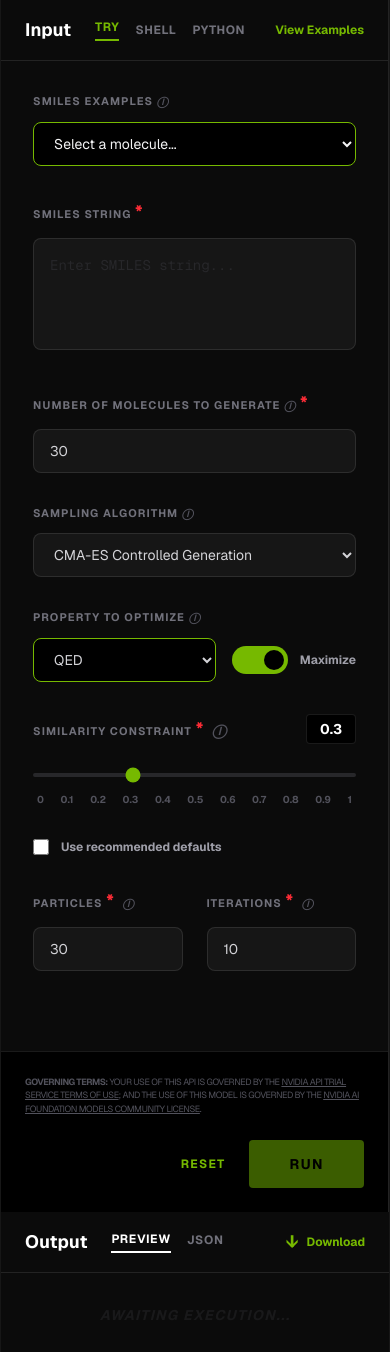
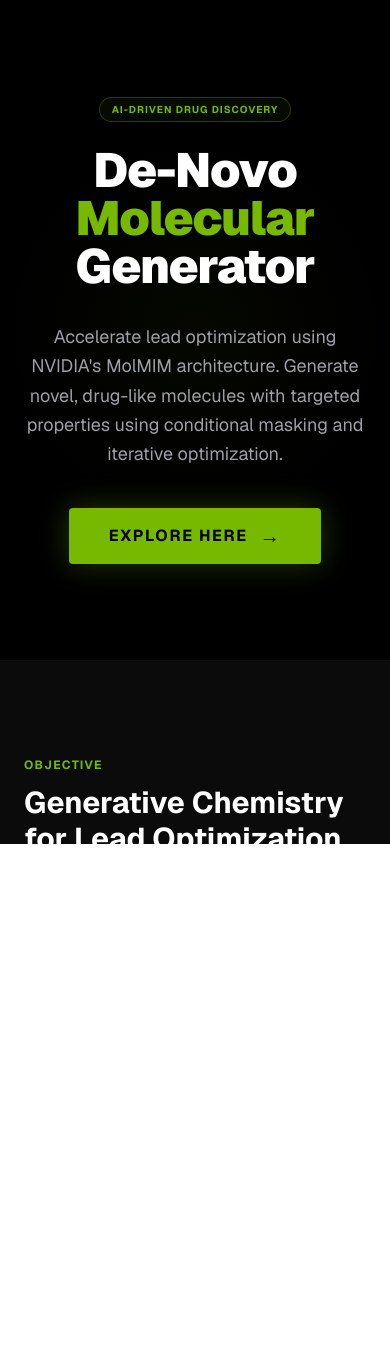
Before and after one commit to ArsalanManak/DeNovoDrugDesign-frontend, a Next.js app: page / in a window 390 px wide. Shown: the top 1352 px of the page. After the commit the page ends 844 px from the top, so only its background shows below. Built offline with nearby package versions, Linux system fonts and the light colour scheme.

Commit message:
home page added

```diff
--- a/app/page.tsx
+++ b/app/page.tsx
@@ -11,9 +11,16 @@ type GenerateResponse = {
   error?: string;
 };
 
+// Helper to get a professional molecule visualization URL
+const getMoleculeSvg = (smiles: string) => {
+  // Using a reliable SMILES to SVG service (like NIH Cactus or similar)
+  // or a placeholder that at least varies by the SMILES string
+  return `https://cactus.nci.nih.gov/chemical/structure/${encodeURIComponent(smiles)}/image?format=svg&width=300&height=200&linewidth=1.5&symbolsize=12&bgcolor=transparent&antialiasing=1`;
+};
+
 export default function Home() {
   const [smiles, setSmiles] = useState("");
-  const [numMolecules, setNumMolecules] = useState(30);
+  const [numMolecules, setNumMolecules] = useState(10);
   const [algorithm, setAlgorithm] = useState("CMA-ES");
   const [propertyName, setPropertyName] = useState("QED");
   const [maximize, setMaximize] = useState(true);
@@ -44,6 +51,17 @@ export default function Home() {
   ];
 
   const [outputTab, setOutputTab] = useState<"preview" | "json">("preview");
+
+  const downloadResults = () => {
+    if (!results) return;
+    const dataStr = JSON.stringify(results, null, 2);
+    const dataUri = 'data:application/json;charset=utf-8,'+ encodeURIComponent(dataStr);
+    const exportFileDefaultName = 'molmim_results.json';
+    const linkElement = document.createElement('a');
+    linkElement.setAttribute('href', dataUri);
+    linkElement.setAttribute('download', exportFileDefaultName);
+    linkElement.click();
+  };
 
   async function generate() {
     setLoading(true);
@@ -77,38 +95,117 @@ export default function Home() {
     }
   }
 
+  const [showLanding, setShowLanding] = useState(true);
+
+  if (showLanding) {
     return (
-    <div className="min-h-screen bg-[#0b0b0b] font-sans text-zinc-300 selection:bg-[#76b900]/30">
-      <div className="mx-auto max-w-[1400px] min-h-screen flex flex-col md:flex-row border-x border-white/5">
+      <div className="h-screen bg-[#0b0b0b] font-sans text-zinc-300 overflow-y-auto selection:bg-[#76b900]/30 custom-scrollbar">
+        {/* Hero Section */}
+        <div className="relative border-b border-white/5 bg-black py-24 overflow-hidden">
+          <div className="absolute inset-0 opacity-20 pointer-events-none">
+            <div className="absolute top-0 left-0 w-full h-full bg-[radial-gradient(circle_at_50%_50%,#76b90033_0%,transparent_50%)]" />
+          </div>
+
+          <div className="relative mx-auto max-w-4xl px-6 text-center">
+            <div className="inline-block px-3 py-1 rounded-full border border-[#76b900]/30 bg-[#76b900]/5 text-[#76b900] text-[10px] font-bold uppercase tracking-widest mb-6">
+              AI-Driven Drug Discovery
+            </div>
+            <h1 className="text-5xl md:text-6xl font-black text-white tracking-tight mb-8">
+              De-Novo <span className="text-[#76b900]">Molecular</span> Generator
+            </h1>
+            <p className="text-lg text-zinc-400 max-w-2xl mx-auto mb-10 leading-relaxed">
+              Accelerate lead optimization using NVIDIA's MolMIM architecture. Generate novel, drug-like molecules with targeted properties using conditional masking and iterative optimization.
+            </p>
+            <div className="flex justify-center gap-4">
+              <button
+                onClick={() => setShowLanding(false)}
+                className="h-14 px-10 rounded bg-[#76b900] font-bold text-black hover:bg-[#86d400] transition-all active:scale-95 uppercase tracking-widest flex items-center gap-3 shadow-[0_0_30px_rgba(118,185,0,0.3)]"
+              >
+                Explore Here <span className="text-xl">→</span>
+              </button>
+            </div>
+          </div>
+        </div>
+
+        {/* Technical Overview Section */}
+        <div className="mx-auto max-w-5xl px-6 py-24">
+          <div className="grid md:grid-cols-2 gap-16 items-start">
+            <div className="space-y-8">
+              <section>
+                <h3 className="text-[#76b900] text-xs font-bold uppercase tracking-widest mb-3">Objective</h3>
+                <h2 className="text-3xl font-bold text-white mb-4">Generative Chemistry for Lead Optimization</h2>
+                <p className="text-zinc-400 leading-relaxed">
+                  Our pipeline leverages the <strong>MolMIM (Molecular Masked Iterative Model)</strong> to bridge the gap between chemical space and property-driven design. It enables researchers to input a known chemical structure (SMILES) and generate a library of derivatives optimized for specific pharmacokinetic profiles.
+                </p>
+              </section>
+
+              <div className="grid grid-cols-2 gap-6">
+                <div className="p-4 rounded border border-white/5 bg-white/5">
+                  <div className="text-[#76b900] text-xl mb-2 font-bold">QED</div>
+                  <div className="text-xs text-zinc-500 uppercase font-bold tracking-wider">Quantitative Estimate of Drug-likeness</div>
+                </div>
+                <div className="p-4 rounded border border-white/5 bg-white/5">
+                  <div className="text-[#76b900] text-xl mb-2 font-bold">LogP</div>
+                  <div className="text-xs text-zinc-500 uppercase font-bold tracking-wider">Lipophilicity Optimization</div>
+                </div>
+              </div>
+            </div>
+
+            <div className="space-y-8 bg-zinc-900/50 p-8 rounded-xl border border-white/5">
+              <h3 className="text-white text-lg font-bold border-b border-white/10 pb-4">Scientific Pipeline</h3>
+              <div className="space-y-6">
+                {[
+                  { step: "01", title: "Conditional Latent Space", desc: "Molecules are encoded into a continuous latent representation using MolMIM's transformer-based architecture." },
+                  { step: "02", title: "Iterative Optimization", desc: "Adaptive algorithms (CMA-ES) navigate the latent space to find regions maximizing target scores." },
+                  { step: "03", title: "RDKit Validation", desc: "Generated candidates undergo post-hoc validation for Lipinski rule compliance and structural integrity." }
+                ].map((item) => (
+                  <div key={item.step} className="flex gap-4">
+                    <span className="text-[#76b900] font-mono font-bold text-sm">{item.step}</span>
+                    <div>
+                      <h4 className="text-white text-sm font-bold uppercase mb-1 tracking-wider">{item.title}</h4>
+                      <p className="text-xs text-zinc-500 leading-relaxed">{item.desc}</p>
+                    </div>
+                  </div>
+                ))}
+              </div>
+            </div>
+          </div>
+        </div>
+
+        {/* Footer */}
+        <footer className="border-t border-white/5 py-12 text-center text-zinc-600">
+          <p className="text-[10px] uppercase tracking-widest">Computational Chemist &bull; De-Novo Molecular Design Framework &bull; 2026</p>
+        </footer>
+      </div>
+    );
+  }
+
+  return (
+    <div className="h-screen bg-[#0b0b0b] font-sans text-zinc-300 selection:bg-[#76b900]/30 overflow-hidden">
+      <div className="mx-auto max-w-[1400px] h-full flex flex-col md:flex-row border-x border-white/5 overflow-hidden">
 
         {/* Left Column: Input Panel */}
-        <div className="flex-1 border-r border-white/10 flex flex-col">
+        <div className="flex-1 flex flex-col border-r border-white/10 bg-[#080808] overflow-hidden">
           <header className="border-b border-white/10 px-6 py-4 flex items-center justify-between">
             <div className="flex items-center gap-6">
               <h2 className="text-white font-bold text-lg">Input</h2>
-              <nav className="flex items-center gap-4 text-xs font-bold uppercase tracking-wider text-zinc-500">
-                <span className="text-[#76b900] border-b-2 border-[#76b900] pb-1 cursor-pointer">Try</span>
-                <span className="hover:text-zinc-300 cursor-pointer">Shell</span>
-                <span className="hover:text-zinc-300 cursor-pointer">Python</span>
-              </nav>
             </div>
-            <span className="text-[#76b900] text-xs font-bold cursor-pointer hover:underline">View Examples</span>
           </header>
 
-          <div className="p-8 space-y-8 flex-1 overflow-y-auto">
+          <div className="flex-1 p-6 overflow-y-auto custom-scrollbar space-y-5">
             {/* SMILES Examples */}
-            <div>
-              <label className="text-[11px] font-bold text-zinc-500 uppercase tracking-widest mb-3 block">
-                SMILES Examples <span className="text-zinc-600 italic">ⓘ</span>
+            <div className="space-y-2">
+              <label className="text-[10px] font-bold text-zinc-500 uppercase tracking-widest flex items-center gap-2">
+                SMILES Examples <span className="opacity-50 italic">ⓘ</span>
               </label>
               <select
                 onChange={(e) => {
                   const ex = examples.find(ex => ex.name === e.target.value);
                   if (ex) setSmiles(ex.smiles);
                 }}
-                className="w-full h-11 rounded-lg border border-[#76b900] bg-black px-4 text-sm text-zinc-100 outline-none focus:ring-1 focus:ring-[#76b900] transition-all"
+                className="w-full bg-[#0a0a0a] border border-[#76b900]/30 text-zinc-300 px-4 py-2.5 rounded-sm focus:outline-none focus:border-[#76b900] transition-colors appearance-none cursor-pointer"
               >
-                <option value="">Select a molecule...</option>
+                <option value="">Select an example...</option>
                 {examples.map(ex => (
                   <option key={ex.name} value={ex.name}>{ex.name}</option>
                 ))}
@@ -116,56 +213,66 @@ export default function Home() {
             </div>
 
             {/* SMILES Input */}
-            <div>
-              <label className="text-[11px] font-bold text-zinc-500 uppercase tracking-widest mb-3 block">
-                SMILES String <span className="text-red-500 text-lg">*</span>
+            <div className="space-y-2">
+              <label className="text-[10px] font-bold text-zinc-500 uppercase tracking-widest flex items-center gap-2">
+                SMILES String <span className="text-red-500">*</span>
               </label>
               <textarea
                 value={smiles}
                 onChange={(e) => setSmiles(e.target.value)}
-                placeholder="Enter SMILES string..."
-                className="w-full h-28 rounded-lg border border-white/10 bg-[#161616] p-4 text-sm font-mono text-[#76b900] placeholder:text-zinc-800 outline-none focus:border-[#76b900]/50 transition-all resize-none"
+                className="w-full h-24 bg-[#0a0a0a] border border-white/10 text-[#76b900] p-4 rounded-sm focus:outline-none focus:border-[#76b900] transition-colors resize-none font-mono text-sm leading-relaxed"
+                placeholder="CC1=C(C=C(C=C1)O)O"
               />
             </div>
 
-            {/* Batch Size */}
-            <div>
-              <label className="text-[11px] font-bold text-zinc-500 uppercase tracking-widest mb-3 block">
-                Number of Molecules to generate <span className="text-zinc-600 italic">ⓘ</span> <span className="text-red-500 text-lg">*</span>
+            {/* Form Grid for 2-column layout to save vertical space */}
+            <div className="grid grid-cols-2 gap-4">
+              {/* Number of Molecules */}
+              <div className="space-y-2">
+                <label className="text-[10px] font-bold text-zinc-500 uppercase tracking-widest flex items-center gap-2">
+                  Number of Molecules <span className="opacity-50 italic">ⓘ</span> <span className="text-red-500">*</span>
                 </label>
                 <input
                   type="number"
+                  min="1"
+                  max="30"
                   value={numMolecules}
-                onChange={(e) => setNumMolecules(Number(e.target.value))}
-                className="w-full h-11 rounded-lg border border-white/10 bg-[#161616] px-4 text-sm outline-none focus:border-[#76b900]/50 transition-all"
+                  onChange={(e) => {
+                    const val = Number(e.target.value);
+                    if (val > 30) setNumMolecules(30);
+                    else if (val < 1) setNumMolecules(1);
+                    else setNumMolecules(val);
+                  }}
+                  className="w-full bg-[#0a0a0a] border border-white/10 text-zinc-300 px-4 py-2 rounded-sm focus:outline-none focus:border-[#76b900] transition-colors"
                 />
               </div>
 
-            {/* Algorithm */}
-            <div>
-              <label className="text-[11px] font-bold text-zinc-500 uppercase tracking-widest mb-3 block">
-                Sampling Algorithm <span className="text-zinc-600 italic">ⓘ</span>
+              {/* Sampling Algorithm */}
+              <div className="space-y-2">
+                <label className="text-[10px] font-bold text-zinc-500 uppercase tracking-widest flex items-center gap-2">
+                  Sampling Algorithm <span className="opacity-50 italic">ⓘ</span>
                 </label>
                 <select
                   value={algorithm}
                   onChange={(e) => setAlgorithm(e.target.value)}
-                className="w-full h-11 rounded-lg border border-white/10 bg-[#161616] px-4 text-sm outline-none focus:border-[#76b900]/50 transition-all"
+                  className="w-full bg-[#0a0a0a] border border-white/10 text-zinc-300 px-4 py-2 rounded-sm focus:outline-none focus:border-[#76b900] transition-colors appearance-none cursor-pointer"
                 >
                   <option value="CMA-ES">CMA-ES Controlled Generation</option>
                   <option value="StandardDeviation">Sampling Standard Deviation</option>
                 </select>
               </div>
+            </div>
 
-            {/* Property Toggle */}
+            {/* Property to Optimize & Maximize Toggle */}
             <div className="flex items-end gap-4">
-              <div className="flex-1">
-                <label className="text-[11px] font-bold text-zinc-500 uppercase tracking-widest mb-3 block">
-                  Property to Optimize <span className="text-zinc-600 italic">ⓘ</span>
+              <div className="flex-1 space-y-2">
+                <label className="text-[10px] font-bold text-zinc-500 uppercase tracking-widest flex items-center gap-2">
+                  Property to Optimize <span className="opacity-50 italic">ⓘ</span>
                 </label>
                 <select
                   value={propertyName}
                   onChange={(e) => setPropertyName(e.target.value)}
-                  className="w-full h-11 rounded-lg border border-[#76b900] bg-black px-4 text-sm outline-none focus:ring-1 focus:ring-[#76b900] transition-all"
+                  className="w-full bg-[#0a0a0a] border border-[#76b900]/50 text-zinc-300 px-4 py-2 rounded-sm focus:outline-none focus:border-[#76b900] transition-colors appearance-none cursor-pointer"
                 >
                   <option value="QED">QED</option>
                   <option value="plogP">plogP</option>
@@ -174,22 +281,22 @@ export default function Home() {
               <div className="flex items-center gap-3 mb-2">
                 <div
                   onClick={() => setMaximize(!maximize)}
-                  className={`w-14 h-7 rounded-full transition-colors cursor-pointer relative ${maximize ? 'bg-[#76b900]' : 'bg-zinc-800'}`}
+                  className={`w-12 h-6 rounded-full p-1 cursor-pointer transition-colors ${maximize ? 'bg-[#76b900]' : 'bg-zinc-800'}`}
                 >
-                  <div className={`absolute top-1 w-5 h-5 rounded-full bg-black transition-all ${maximize ? 'left-8' : 'left-1'}`} />
+                  <div className={`w-4 h-4 bg-black rounded-full transition-transform ${maximize ? 'translate-x-6' : 'translate-x-0'}`} />
                 </div>
-                <span className="text-xs font-bold text-zinc-400">Maximize</span>
+                <span className="text-[10px] font-bold text-zinc-300 uppercase tracking-wider">Maximize</span>
               </div>
             </div>
 
-            {/* Similarity Constraint */}
-            <div>
-              <div className="flex justify-between items-center mb-4">
-                <label className="text-[11px] font-bold text-zinc-500 uppercase tracking-widest">
-                  Similarity Constraint <span className="text-red-500 text-lg">*</span> <span className="text-zinc-600 italic ml-1 text-sm">ⓘ</span>
+            {/* Similarity Constraint Slider */}
+            <div className="space-y-4">
+              <div className="flex items-center justify-between">
+                <label className="text-[10px] font-bold text-zinc-500 uppercase tracking-widest flex items-center gap-2">
+                  Similarity Constraint <span className="text-red-500">*</span> <span className="opacity-50 italic">ⓘ</span>
                 </label>
-                <div className="bg-black border border-white/10 rounded px-3 py-1 text-sm font-bold text-white min-w-[50px] text-center">
-                  {minSimilarity}
+                <div className="bg-[#0a0a0a] px-3 py-1 border border-white/20 rounded-sm text-xs font-bold text-zinc-300">
+                  {minSimilarity.toFixed(1)}
                 </div>
               </div>
               <input
@@ -199,43 +306,41 @@ export default function Home() {
                 step="0.1"
                 value={minSimilarity}
                 onChange={(e) => setMinSimilarity(Number(e.target.value))}
-                className="w-full accent-[#76b900] bg-zinc-800 h-1 rounded-lg appearance-none cursor-pointer"
+                className="w-full accent-[#76b900] h-1 bg-zinc-800 rounded-lg appearance-none cursor-pointer"
               />
-              <div className="flex justify-between text-[10px] text-zinc-600 mt-2 font-bold px-1">
-                {Array.from({length: 11}).map((_, i) => (
-                  <span key={i}>{i/10 === 0 ? 0 : i/10 === 1 ? 1 : i/10}</span>
-                ))}
+              <div className="flex justify-between text-[8px] font-bold text-zinc-600 px-1">
+                <span>0</span><span>0.1</span><span>0.2</span><span>0.3</span><span>0.4</span><span>0.5</span><span>0.6</span><span>0.7</span><span>0.8</span><span>0.9</span><span>1</span>
               </div>
             </div>
 
-            {/* Recommended Defaults */}
-            <div className="flex items-center gap-3">
-              <input type="checkbox" className="w-4 h-4 rounded border-white/10 bg-black accent-[#76b900]" />
-              <label className="text-xs font-bold text-zinc-400">Use recommended defaults</label>
+            {/* Use Defaults Toggle */}
+            <div className="flex items-center gap-3 py-2">
+              <input type="checkbox" className="w-4 h-4 accent-[#76b900] border-white/10 rounded" />
+              <label className="text-[11px] font-bold text-zinc-300 uppercase tracking-wider">Use recommended defaults</label>
             </div>
 
-            {/* Advanced Settings */}
-            <div className="grid grid-cols-2 gap-6 pb-12">
-              <div>
-                <label className="text-[11px] font-bold text-zinc-500 uppercase tracking-widest mb-3 block">
-                  Particles <span className="text-red-500 text-lg">*</span> <span className="text-zinc-600 italic ml-1">ⓘ</span>
+            {/* Final Row: Particles and Iterations */}
+            <div className="grid grid-cols-2 gap-4 pb-6">
+              <div className="space-y-2">
+                <label className="text-[10px] font-bold text-zinc-500 uppercase tracking-widest flex items-center gap-2">
+                  Particles <span className="text-red-500">*</span> <span className="opacity-50 italic">ⓘ</span>
                 </label>
                 <input
                   type="number"
                   value={particles}
                   onChange={(e) => setParticles(Number(e.target.value))}
-                  className="w-full h-11 rounded-lg border border-white/10 bg-[#161616] px-4 text-sm outline-none focus:border-[#76b900]/50 transition-all"
+                  className="w-full bg-[#0a0a0a] border border-white/10 text-zinc-300 px-4 py-2 rounded-sm focus:outline-none focus:border-[#76b900] transition-colors"
                 />
               </div>
-              <div>
-                <label className="text-[11px] font-bold text-zinc-500 uppercase tracking-widest mb-3 block">
-                  Iterations <span className="text-red-500 text-lg">*</span> <span className="text-zinc-600 italic ml-1">ⓘ</span>
+              <div className="space-y-2">
+                <label className="text-[10px] font-bold text-zinc-500 uppercase tracking-widest flex items-center gap-2">
+                  Iterations <span className="text-red-500">*</span> <span className="opacity-50 italic">ⓘ</span>
                 </label>
                 <input
                   type="number"
                   value={iterations}
                   onChange={(e) => setIterations(Number(e.target.value))}
-                  className="w-full h-11 rounded-lg border border-white/10 bg-[#161616] px-4 text-sm outline-none focus:border-[#76b900]/50 transition-all"
+                  className="w-full bg-[#0a0a0a] border border-white/10 text-zinc-300 px-4 py-2 rounded-sm focus:outline-none focus:border-[#76b900] transition-colors"
                 />
               </div>
             </div>
@@ -267,7 +372,7 @@ export default function Home() {
         </div>
 
         {/* Right Column: Output Panel */}
-        <div className="flex-[1.2] flex flex-col bg-[#0b0b0b]">
+        <div className="flex-[1.2] flex flex-col bg-[#0b0b0b] overflow-hidden">
           <header className="border-b border-white/10 px-6 py-4 flex items-center justify-between">
             <div className="flex items-center gap-6">
               <h2 className="text-white font-bold text-lg">Output</h2>
@@ -286,7 +391,10 @@ export default function Home() {
                 </span>
               </nav>
             </div>
-            <div className="flex items-center gap-2 text-[#76b900] text-xs font-bold cursor-pointer hover:underline">
+            <div
+              onClick={downloadResults}
+              className={`flex items-center gap-2 text-[#76b900] text-xs font-bold cursor-pointer hover:underline ${!results ? 'opacity-30 cursor-not-allowed grayscale' : ''}`}
+            >
               <span className="text-lg">↓</span> Download
             </div>
           </header>
@@ -298,16 +406,27 @@ export default function Home() {
                   <div className="grid grid-cols-2 md:grid-cols-4 gap-x-4 gap-y-10">
                     {results.molecules?.map((m, i) => (
                       <div key={i} className="flex flex-col">
-                        <div className="aspect-[4/3] w-full bg-transparent flex items-center justify-center relative group">
-                          {/* Molecule Sketch Placeholder - White lines on dark */}
-                          <div className="w-full h-full flex items-center justify-center p-2 opacity-80 group-hover:opacity-100 transition-opacity">
-                            <svg viewBox="0 0 100 100" className="w-full h-full stroke-white fill-none stroke-[0.5]">
-                              <path d="M30,50 L50,30 L70,50 L50,70 Z M50,30 L50,10 M70,50 L90,50 M50,70 L50,90 M30,50 L10,50" />
-                              <circle cx="50" cy="10" r="2" fill="white" />
-                              <circle cx="90" cy="50" r="2" fill="white" />
-                              <circle cx="50" cy="90" r="2" fill="white" />
-                              <circle cx="10" cy="50" r="2" fill="white" />
+                        <div className="aspect-[4/3] w-full bg-transparent flex items-center justify-center relative group overflow-hidden">
+                          {/* Real Molecule Visualization */}
+                          <div className="w-full h-full flex items-center justify-center p-2 transition-transform duration-500 group-hover:scale-110">
+                            <img
+                              src={getMoleculeSvg(m.smiles)}
+                              alt={m.smiles}
+                              className="w-full h-full object-contain invert brightness-200 contrast-125 opacity-90 group-hover:opacity-100"
+                              onError={(e) => {
+                                // Fallback to a generic but unique geometric pattern if image fails
+                                (e.target as HTMLImageElement).style.display = 'none';
+                              }}
+                            />
+                            {/* Fallback pattern that varies based on SMILES string length/content */}
+                            <svg viewBox="0 0 100 100" className="absolute inset-0 w-full h-full stroke-white/20 fill-none stroke-[0.5] -z-10">
+                               <path d={`M${30 + (m.smiles.length % 10)},50 L50,${30 + (i % 5)} L${70 - (i % 10)},50 L50,70 Z`} />
                             </svg>
+                          </div>
+
+                          {/* Hover Tooltip for SMILES */}
+                          <div className="absolute inset-0 bg-black/80 opacity-0 group-hover:opacity-100 transition-opacity flex items-center justify-center p-4 text-[10px] text-zinc-400 font-mono break-all text-center leading-tight">
+                            {m.smiles}
                           </div>
                         </div>
                         {typeof m.score === "number" && (
```
Also changed, not shown: app/api/generate/route.ts (+16 -0 lines). Lines whose indentation alone changed are shown as unchanged.
